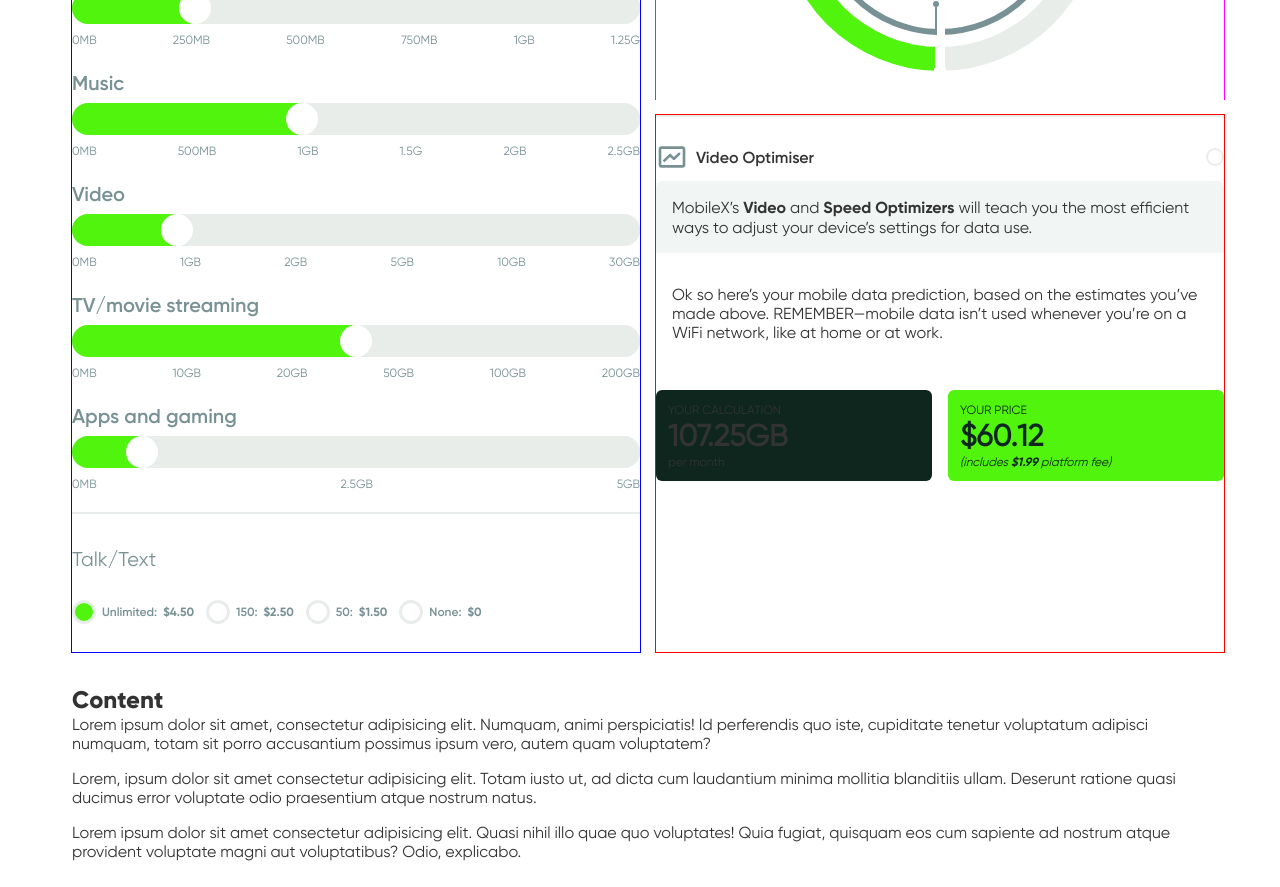
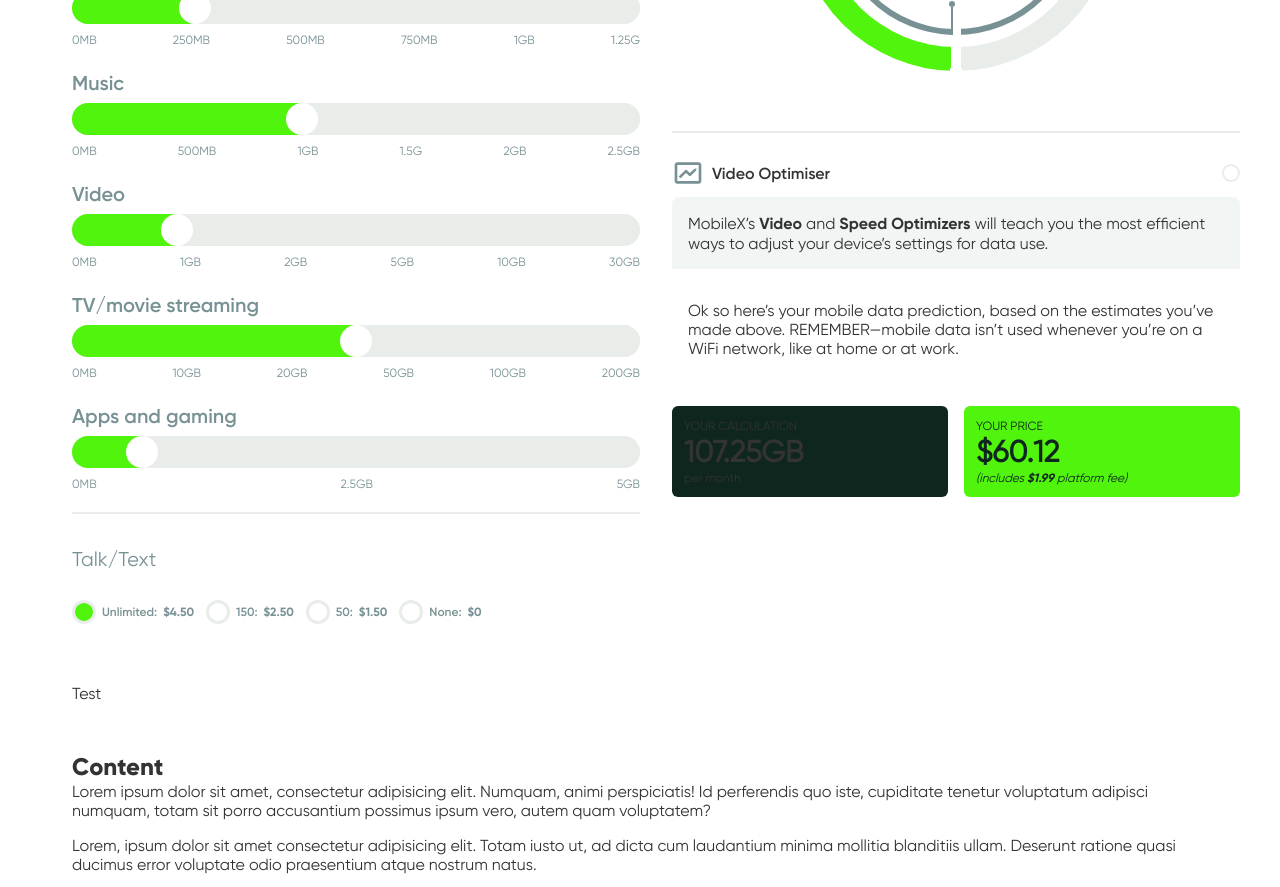
Before and after one commit to dralbamoda/dataCalculator, a website: page index.html in a window 1280 px wide. Shown: the part 409-1296 px from the top of the page. Drawn offline with Linux system fonts and the light colour scheme.

Commit message:
Update structure and layout again

```diff
--- a/css/dataCalculator.css
+++ b/css/dataCalculator.css
@@ -1,44 +1,14 @@
-:root {
-  --tablet-landscape: 768px;
-  --spacing: 1em;
-}
-
-body {
-  color: #333;
-}
-
-.container {
-  width: 100%;
-  background: #fff;
-  padding: calc(var(--spacing) * 2);
-  max-width: 1200px;
-}
-
-.page {
-  display: grid;
-  gap: 1em;
-  grid-template-areas:
-    "head"
-    "main"
-    "foot";
-  grid-template-rows: auto auto auto;
-  grid-template-columns: 100%;
-}
-
 .head {
   grid-area: head;
   position: sticky;
   top: 0;
   z-index: 2;
-  outline: 1px solid magenta;
 }
 .nav {
   grid-area: main;
-  outline: 1px solid blue;
 }
 .foot {
   grid-area: foot;
-  outline: 1px solid red;
 }
 
 p {
@@ -208,7 +178,8 @@ form {
 .calculator .calculator__graph .hero__units {
   color: var(--primary);
   font-size: 1em;
-  font-weight: 900;
+  font-weight: normal;
+  font-family: gilroyextrabold;
   padding: 0.25em 0 0.5em;
 }
 
--- a/css/style.css
+++ b/css/style.css
@@ -1,3 +1,8 @@
+:root {
+  --tablet-landscape: 768px;
+  --spacing: 1em;
+}
+
 html,
 body {
   --darkbg: #111;
@@ -8,12 +13,92 @@ body {
   --grey: #e9edea;
   --track: var(--grey);
   --background: #fff;
+  --forground: #333;
   --track-color: var(--grey);
   font-size: 16px;
   font-family: gilroyregular, sans-serif;
   background-color: var(--background);
-  color: var(--darkfg);
+  color: var(--forground);
 }
+
+.container {
+  width: 100%;
+  background: #fff;
+  padding: calc(var(--spacing) * 2);
+  max-width: 1200px;
+}
+
+.page {
+  display: grid;
+  gap: 2em;
+  grid-template-areas:
+    "head"
+    "main"
+    "foot";
+  grid-template-rows: auto auto auto;
+  grid-template-columns: 100%;
+}
+
+@media (min-width: 768px) {
+  .page {
+    display: grid;
+    grid-template-areas:
+      "nav head"
+      "nav main";
+    grid-template-rows: 380px 1fr;
+    grid-template-columns: 50% 50%;
+  }
+
+  .nav {
+    grid-area: nav;
+  }
+
+  .foot {
+    grid-area: main;
+  }
+
+  form {
+    width: 100%;
+    min-width: 600px;
+  }
+}
+
+.header__sticky {
+  position: sticky;
+  top: 0;
+  z-index: 2;
+  background-color: var(--background);
+  width: 100%;
+  display: flex;
+  justify-content: center;
+  align-items: center;
+}
+
+.caps {
+  text-transform: uppercase;
+}
+
+/* @media (prefers-color-scheme: dark) {
+	html,
+	body {
+		--darkbg: #111;
+  	--darkfg: #eee;
+		--background: var(--darkbg);
+		--forground: var(--darkfg);
+		--track-color: var(--secondary);
+		color: var(--forground);
+	}
+
+	.container {
+		background: var(--background);
+	}
+
+	.calculator {
+		--grey: var(--secondary);
+		--secondary: var(--tertiary);
+		--track: var(--track-color);
+	}
+} */
 
 * {
   padding: 0;
@@ -39,30 +124,3 @@ h2,
 label {
   font-family: gilroysemibold, sans-serif;
 }
-
-.header__sticky {
-  position: sticky;
-  top: 0;
-  z-index: 2;
-  background-color: var(--background);
-  width: 100%;
-  display: flex;
-  justify-content: center;
-  align-items: center;
-}
-
-/* @media (prefers-color-scheme: dark) {
-	html,
-	body {
-		--background: var(--darkbg);
-		background-color: var(--background);
-	}
-
-	html::before {
-		background-color: var(--background);
-	}
-} */
-
-.caps {
-  text-transform: uppercase;
-}
--- a/index.html
+++ b/index.html
@@ -217,6 +217,9 @@
             </div>
           </div>
         </section>
+        <section class="page__section phone">
+          <p>Test</p>
+        </section>
         <section class="page__section foot">
           <div class="calculator__option-row">
             <label for="optimiser-2">
```
